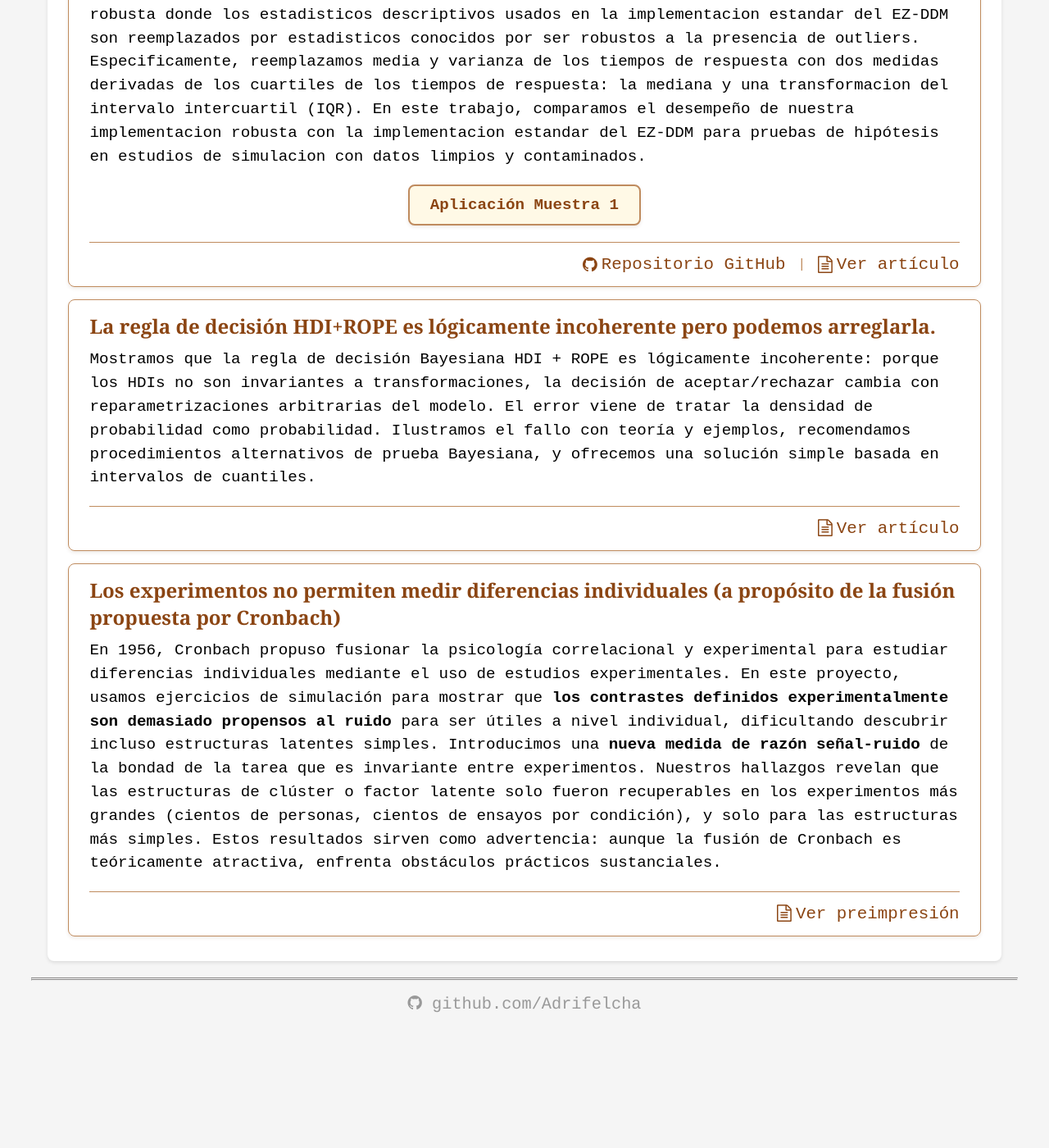
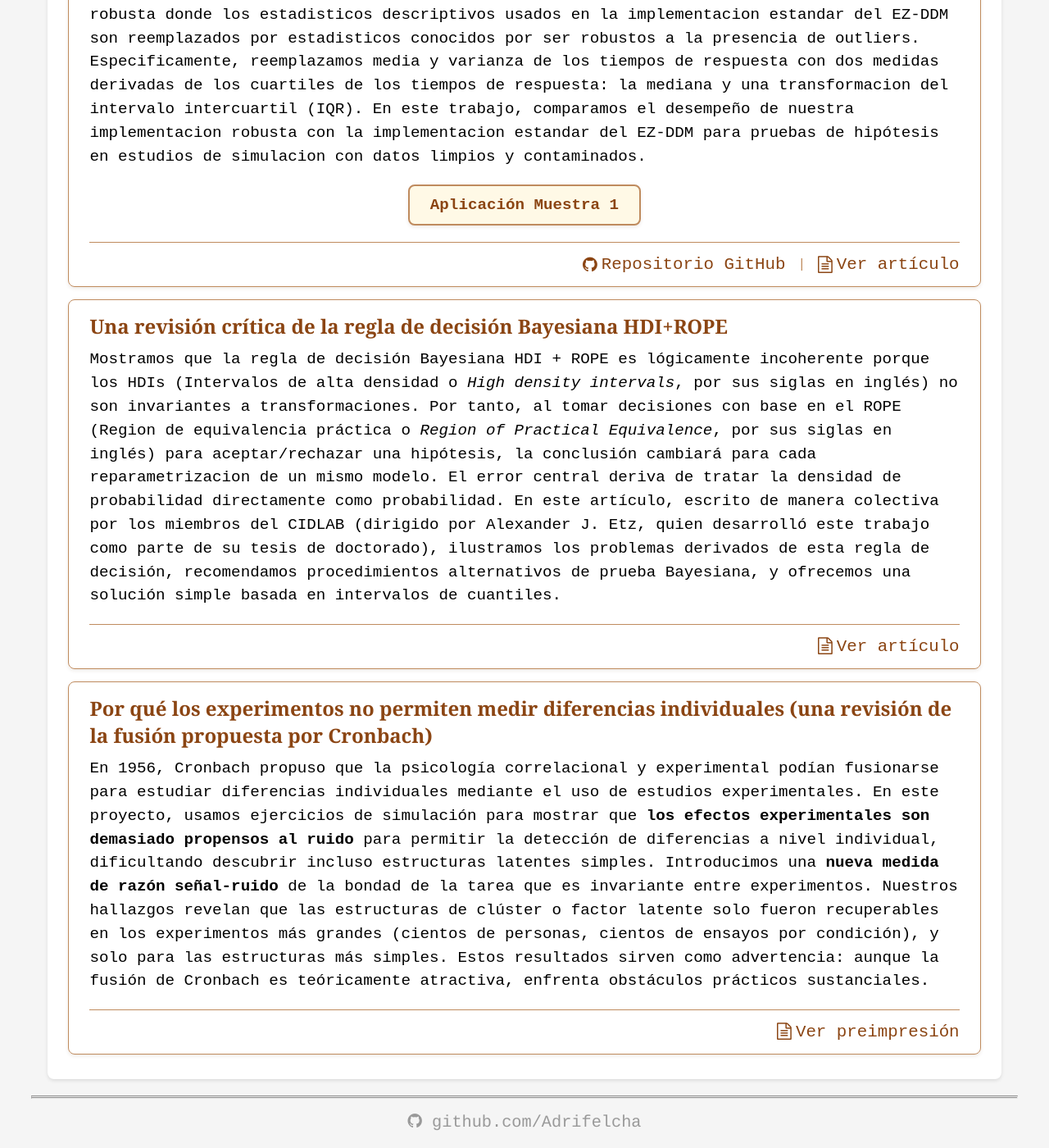
Before and after one commit to Adrifelcha/adrifelcha.github.io, a Jekyll site: the page built from projects_es/index.html, in a window 1280 px wide and 1400 px high, scrolled down 2163 px. Shown: the whole window at 82% size. Built offline with Jekyll 4.4.1, drawn with Linux system fonts in a browser that asks for light colours; some web fonts are replaced; before the commit the page ends 3419 px from its top, so only the background shows below that.

Commit message:
Corrigiendo las traducciones de los proeyctos

```diff
--- a/projects_es/index.html
+++ b/projects_es/index.html
@@ -151,8 +151,8 @@ title: Proyectos de Investigación
 
             <div class="blog-item project-item" data-keywords="statistics">
                 <div class="blog-content">
-                    <div class="post-title">La regla de decisión HDI+ROPE es lógicamente incoherente pero podemos arreglarla.</div>
-                    <div class="project-summary">Mostramos que la regla de decisión Bayesiana HDI + ROPE es lógicamente incoherente: porque los HDIs no son invariantes a transformaciones, la decisión de aceptar/rechazar cambia con reparametrizaciones arbitrarias del modelo. El error viene de tratar la densidad de probabilidad como probabilidad. Ilustramos el fallo con teoría y ejemplos, recomendamos procedimientos alternativos de prueba Bayesiana, y ofrecemos una solución simple basada en intervalos de cuantiles.</div>
+                    <div class="post-title">Una revisión crítica de la regla de decisión Bayesiana HDI+ROPE</div>
+                    <div class="project-summary">Mostramos que la regla de decisión Bayesiana HDI + ROPE es lógicamente incoherente porque los HDIs (Intervalos de alta densidad o <i>High density intervals</i>, por sus siglas en inglés) no son invariantes a transformaciones. Por tanto, al tomar decisiones con base en el ROPE (Region de equivalencia práctica o <i>Region of Practical Equivalence</i>, por sus siglas en inglés) para aceptar/rechazar una hipótesis, la conclusión cambiará para cada reparametrizacion de un mismo modelo. El error central deriva de tratar la densidad de probabilidad directamente como probabilidad. En este artículo, escrito de manera colectiva por los miembros del CIDLAB (dirigido por Alexander J. Etz, quien desarrolló este trabajo como parte de su tesis de doctorado), ilustramos los problemas derivados de esta regla de decisión, recomendamos procedimientos alternativos de prueba Bayesiana, y ofrecemos una solución simple basada en intervalos de cuantiles.</div>
                     <!-- "Read more!" button can be removed if not needed -->
                     <!-- <div class="project-read-more-container">
                         <a href="/projects/ezbhdm.html" class="project-read-more-btn">¡Leer más!</a>
@@ -173,8 +173,8 @@ title: Proyectos de Investigación
 
             <div class="blog-item project-item" data-keywords="statistics">
                 <div class="blog-content">
-                    <div class="post-title">Los experimentos no permiten medir diferencias individuales (a propósito de la fusión propuesta por Cronbach)</div>
-                    <div class="project-summary">En 1956, Cronbach propuso fusionar la psicología correlacional y experimental para estudiar diferencias individuales mediante el uso de estudios experimentales. En este proyecto, usamos ejercicios de simulación para mostrar que <b>los contrastes definidos experimentalmente son demasiado propensos al ruido</b> para ser útiles a nivel individual, dificultando descubrir incluso estructuras latentes simples. Introducimos una <b>nueva medida de razón señal-ruido</b> de la bondad de la tarea que es invariante entre experimentos. Nuestros hallazgos revelan que las estructuras de clúster o factor latente solo fueron recuperables en los experimentos más grandes (cientos de personas, cientos de ensayos por condición), y solo para las estructuras más simples. Estos resultados sirven como advertencia: aunque la fusión de Cronbach es teóricamente atractiva, enfrenta obstáculos prácticos sustanciales.</div>
+                    <div class="post-title">Por qué los experimentos no permiten medir diferencias individuales (una revisión de la fusión propuesta por Cronbach)</div>
+                    <div class="project-summary">En 1956, Cronbach propuso que la psicología correlacional y experimental podían fusionarse para estudiar diferencias individuales mediante el uso de estudios experimentales. En este proyecto, usamos ejercicios de simulación para mostrar que <b>los efectos experimentales son demasiado propensos al ruido</b> para permitir la detección de diferencias a nivel individual, dificultando descubrir incluso estructuras latentes simples. Introducimos una <b>nueva medida de razón señal-ruido</b> de la bondad de la tarea que es invariante entre experimentos. Nuestros hallazgos revelan que las estructuras de clúster o factor latente solo fueron recuperables en los experimentos más grandes (cientos de personas, cientos de ensayos por condición), y solo para las estructuras más simples. Estos resultados sirven como advertencia: aunque la fusión de Cronbach es teóricamente atractiva, enfrenta obstáculos prácticos sustanciales.</div>
                     <!-- "Read more!" button can be removed if not needed -->
                     <!-- <div class="project-read-more-container">
                         <a href="/projects/ezbhdm.html" class="project-read-more-btn">¡Leer más!</a>
```
